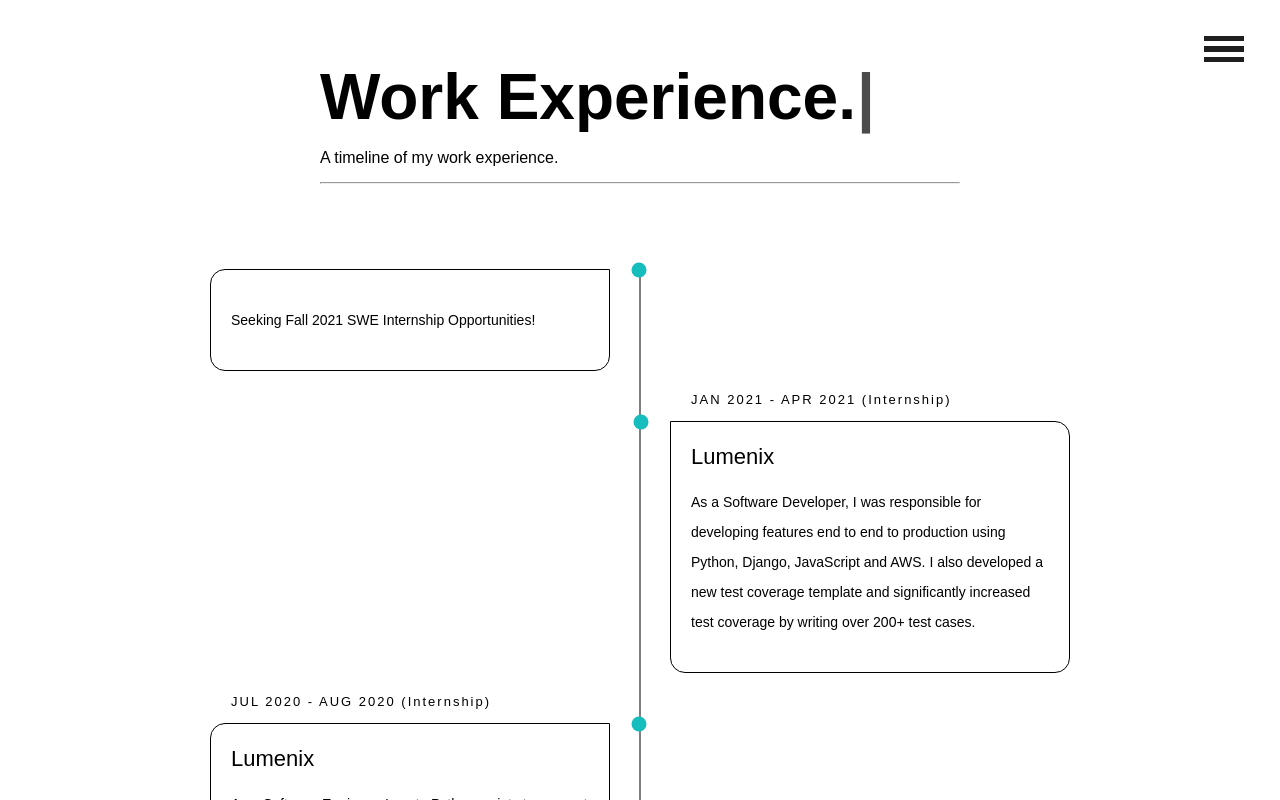
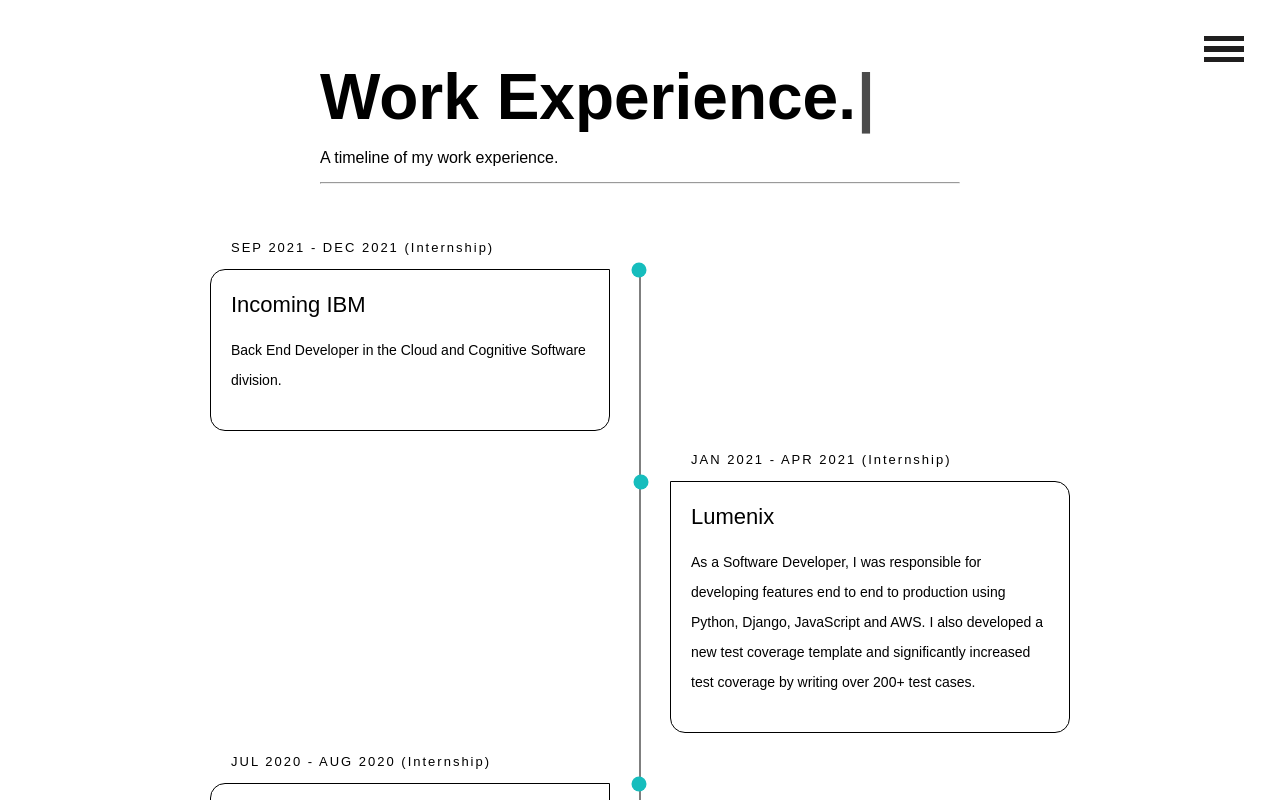
Before and after one commit to DanielBL01/DanielBL01.github.io, a React (Create React App) app: page /experience in a window 1280 px wide. Shown: the top 800 px of the page. Built offline with nearby package versions, Linux system fonts and the light colour scheme.

Commit message:
add work experience

```diff
--- a/src/components/Experience.js
+++ b/src/components/Experience.js
@@ -24,7 +24,11 @@
                 <ul>
                     <li>
                     <div class="timeline-content">
-                        <p>Seeking Fall 2021 SWE Internship Opportunities!</p>
+                        <h3 class="date">SEP 2021 - DEC 2021 (Internship)</h3>
+                        <h1>Incoming IBM</h1>
+                        <p>
+                            Back End Developer in the Cloud and Cognitive Software division.
+                        </p>
                     </div>
                     </li>
                     <li>
```
